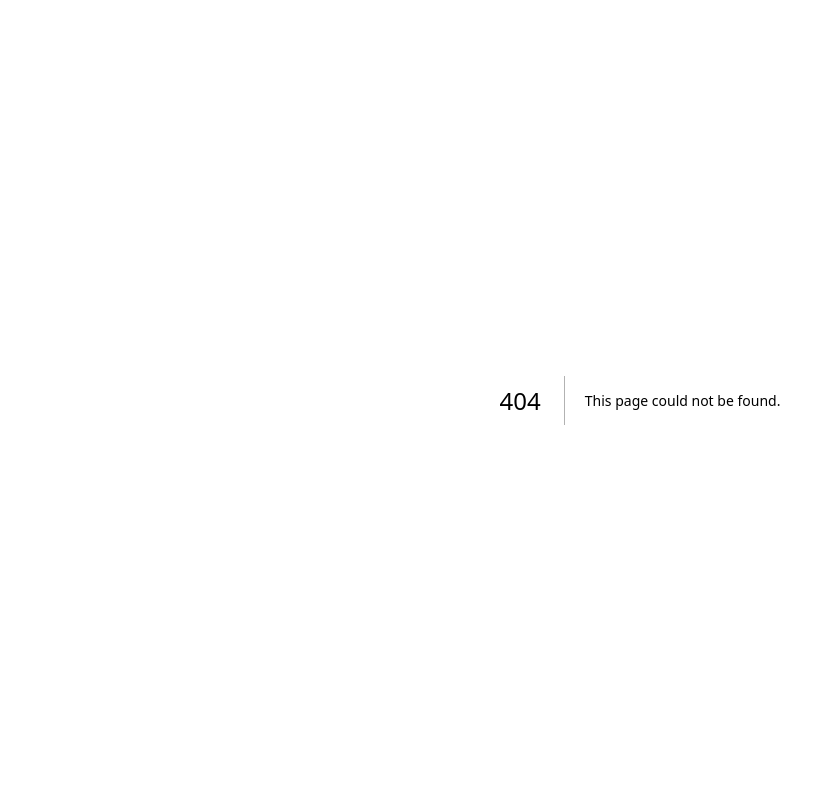
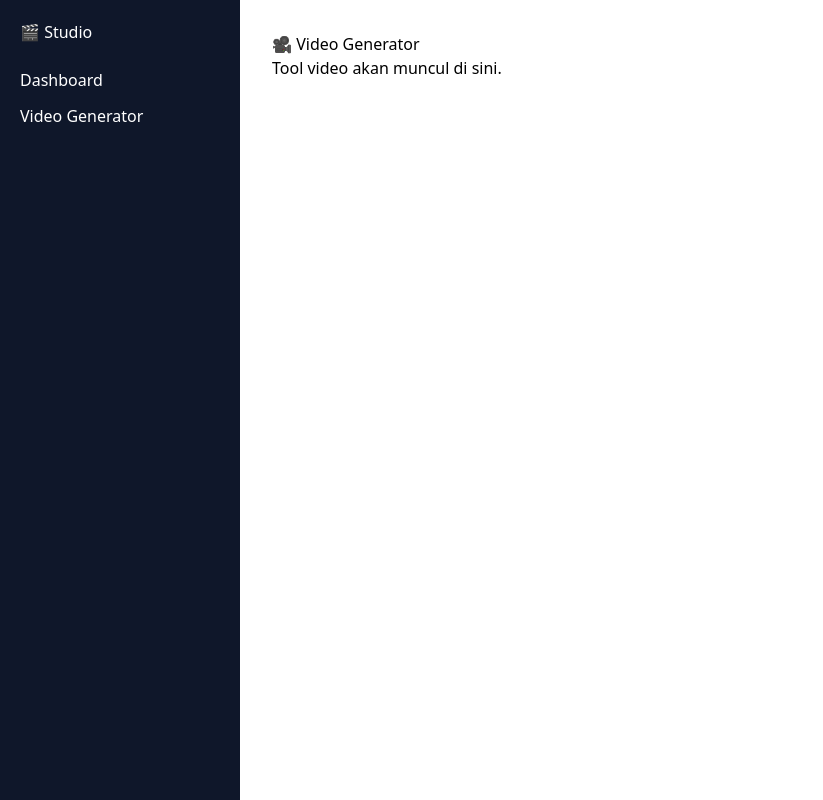
Before and after one commit to almalikzayn20-collab/teman-ct-ai, a Next.js app: page /studio/video in a window 1280 px wide. Before the commit this address had no page. Shown: the whole page, without its empty margins (0-823 px from the left). Built offline with nearby package versions, Linux system fonts and the light colour scheme.

Commit message:
Create page.jsx

```diff
--- /dev/null
+++ b/app/(studio)/studio/video/page.jsx
@@ -0,0 +1,8 @@
+export default function VideoToolPage() {
+  return (
+    <div>
+      <h1>🎥 Video Generator</h1>
+      <p>Tool video akan muncul di sini.</p>
+    </div>
+  );
+}
```
